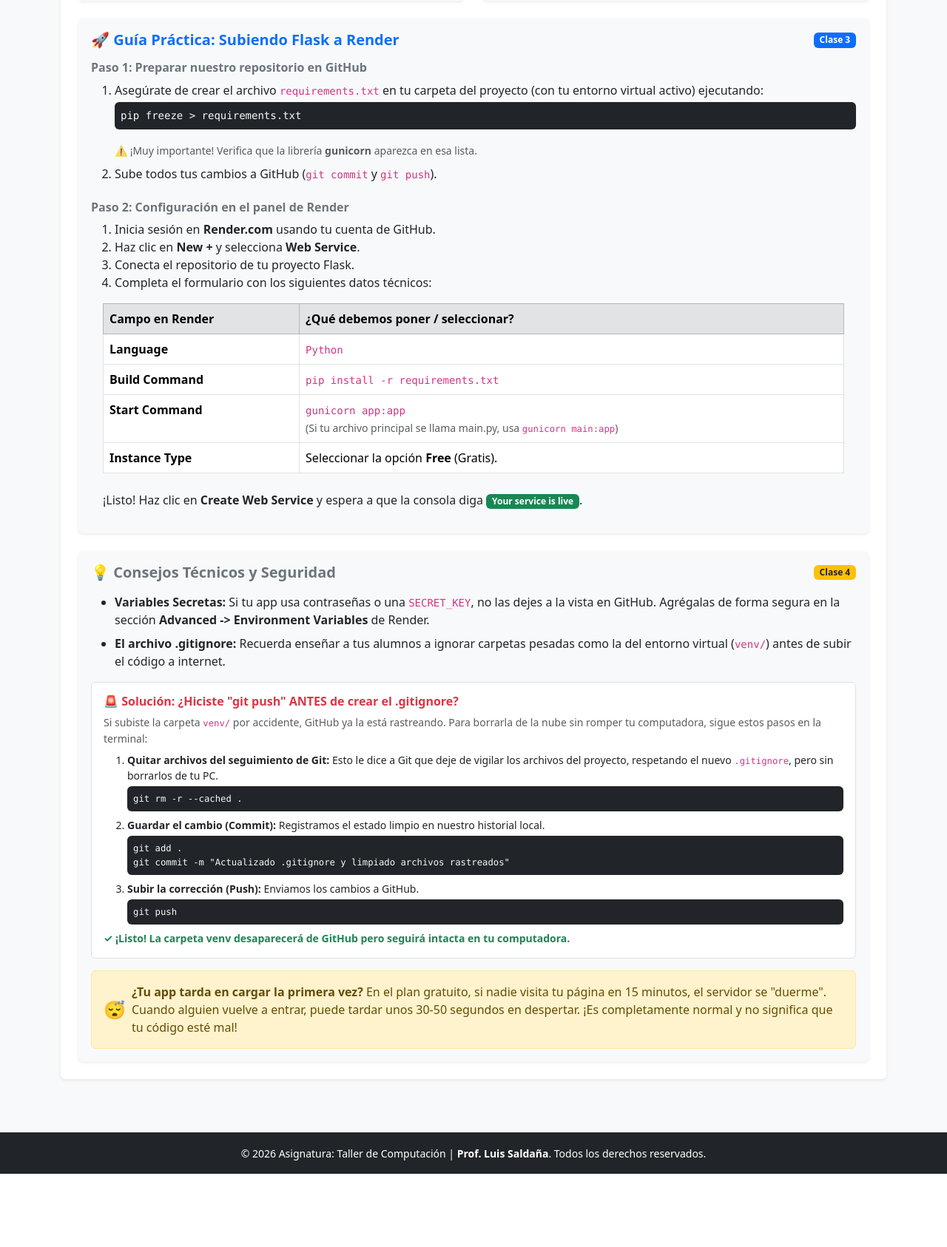
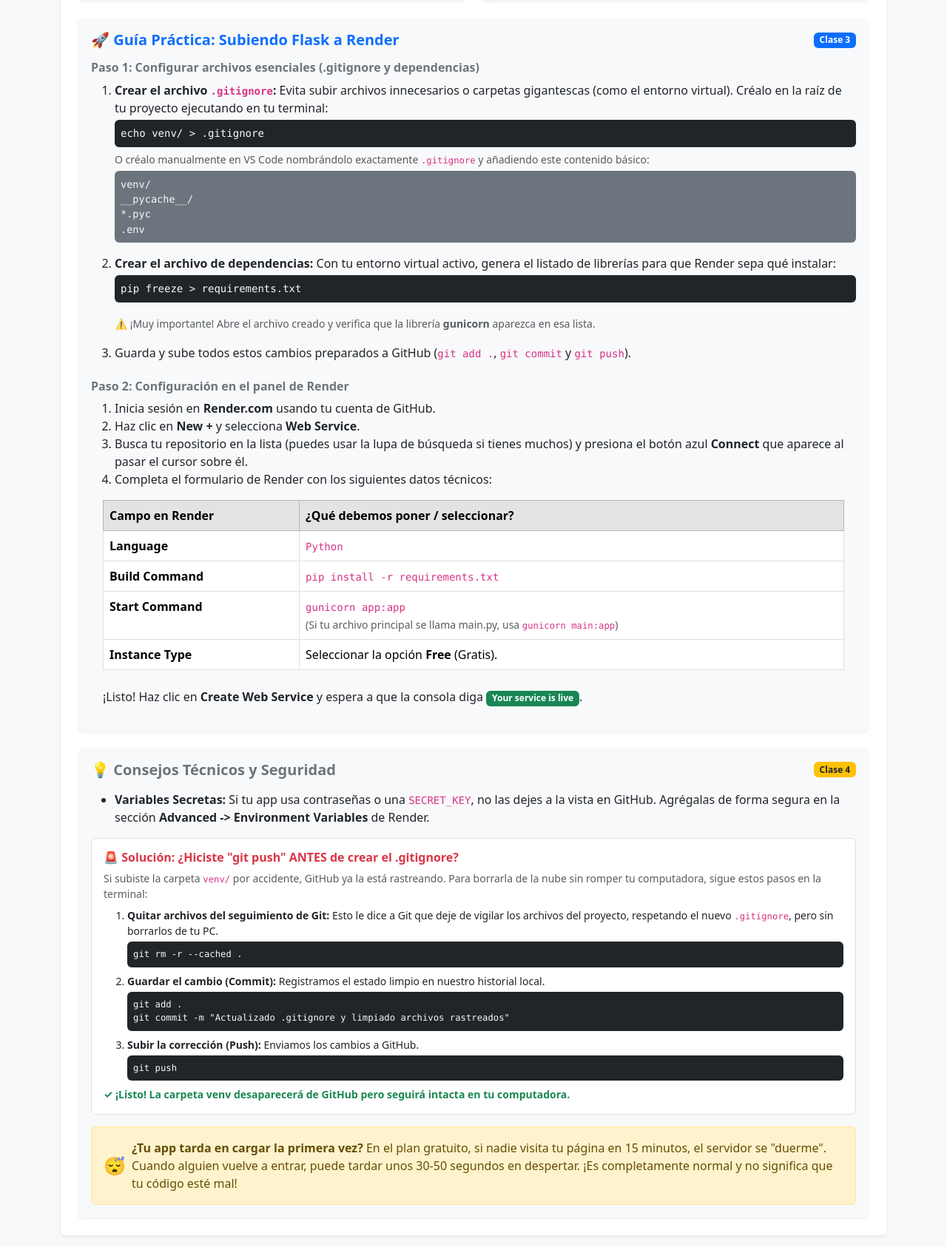
Before and after one commit to profeluissaldana/MipaginaWebTaller, a Flask app: page /servidorrender in a window 1280 px wide. Shown: the part 613-2299 px from the top of the page at 74% size. Before the commit the page ends 2200 px from the top, so only its background shows below. Run offline with Flask 3, Linux system fonts and the light colour scheme.

Commit message:
Agregado contenido de  .gitignore en servidorrender.html

```diff
--- a/templates/servidorrender.html
+++ b/templates/servidorrender.html
@@ -55,22 +55,28 @@
                         <span class="badge bg-primary">Clase 3</span>
                     </div>
 
-                    <h6 class="fw-bold text-secondary">Paso 1: Preparar nuestro repositorio en GitHub</h6>
+                    <h6 class="fw-bold text-secondary">Paso 1: Configurar archivos esenciales (.gitignore y dependencias)</h6>
                     <ol class="mb-4">
-                        <li>
-                            Asegúrate de crear el archivo <code>requirements.txt</code> en tu carpeta del proyecto (con tu entorno virtual activo) ejecutando:
+                        <li class="mb-3">
+                            <strong>Crear el archivo <code>.gitignore</code>:</strong> Evita subir archivos innecesarios o carpetas gigantescas (como el entorno virtual). Créalo en la raíz de tu proyecto ejecutando en tu terminal:
+                            <pre class="bg-dark text-light p-2 rounded mt-1 mb-1">echo venv/ > .gitignore</pre>
+                            <span class="text-muted small">O créalo manualmente en VS Code nombrándolo exactamente <code>.gitignore</code> y añadiendo este contenido básico:</span>
+                            <pre class="bg-secondary text-light p-2 rounded mt-1 mb-1" style="font-size: 0.85rem;">venv/&#10;__pycache__/&#10;*.pyc&#10;.env</pre>
+                        </li>
+                        <li class="mb-3">
+                            <strong>Crear el archivo de dependencias:</strong> Con tu entorno virtual activo, genera el listado de librerías para que Render sepa qué instalar:
                             <pre class="bg-dark text-light p-2 rounded mt-1">pip freeze > requirements.txt</pre>
-                            <small class="text-muted">⚠️ ¡Muy importante! Verifica que la librería <strong>gunicorn</strong> aparezca en esa lista.</small>
+                            <small class="text-muted">⚠️ ¡Muy importante! Abre el archivo creado y verifica que la librería <strong>gunicorn</strong> aparezca en esa lista.</small>
                         </li>
-                        <li class="mt-2">Sube todos tus cambios a GitHub (<code>git commit</code> y <code>git push</code>).</li>
+                        <li>Guarda y sube todos estos cambios preparados a GitHub (<code>git add .</code>, <code>git commit</code> y <code>git push</code>).</li>
                     </ol>
 
                     <h6 class="fw-bold text-secondary">Paso 2: Configuración en el panel de Render</h6>
                     <ol>
                         <li>Inicia sesión en <strong>Render.com</strong> usando tu cuenta de GitHub.</li>
                         <li>Haz clic en <strong>New +</strong> y selecciona <strong>Web Service</strong>.</li>
-                        <li>Conecta el repositorio de tu proyecto Flask.</li>
-                        <li>Completa el formulario con los siguientes datos técnicos:</li>
+                        <li>Busca tu repositorio en la lista (puedes usar la lupa de búsqueda si tienes muchos) y presiona el botón azul <strong>Connect</strong> que aparece al pasar el cursor sobre él.</li>
+                        <li>Completa el formulario de Render con los siguientes datos técnicos:</li>
                     </ol>
 
                     <div class="table-responsive ms-3 me-3">
@@ -115,8 +121,7 @@
                     </div>
 
                     <ul>
-                        <li class="mb-2"><strong>Variables Secretas:</strong> Si tu app usa contraseñas o una <code>SECRET_KEY</code>, no las dejes a la vista en GitHub. Agrégalas de forma segura en la sección <strong>Advanced -> Environment Variables</strong> de Render.</li>
-                        <li class="mb-3"><strong>El archivo .gitignore:</strong> Recuerda enseñar a tus alumnos a ignorar carpetas pesadas como la del entorno virtual (<code>venv/</code>) antes de subir el código a internet.</li>
+                        <li class="mb-3"><strong>Variables Secretas:</strong> Si tu app usa contraseñas o una <code>SECRET_KEY</code>, no las dejes a la vista en GitHub. Agrégalas de forma segura en la sección <strong>Advanced -> Environment Variables</strong> de Render.</li>
                     </ul>
 
                     <div class="bg-white p-3 rounded border mb-3">
```
